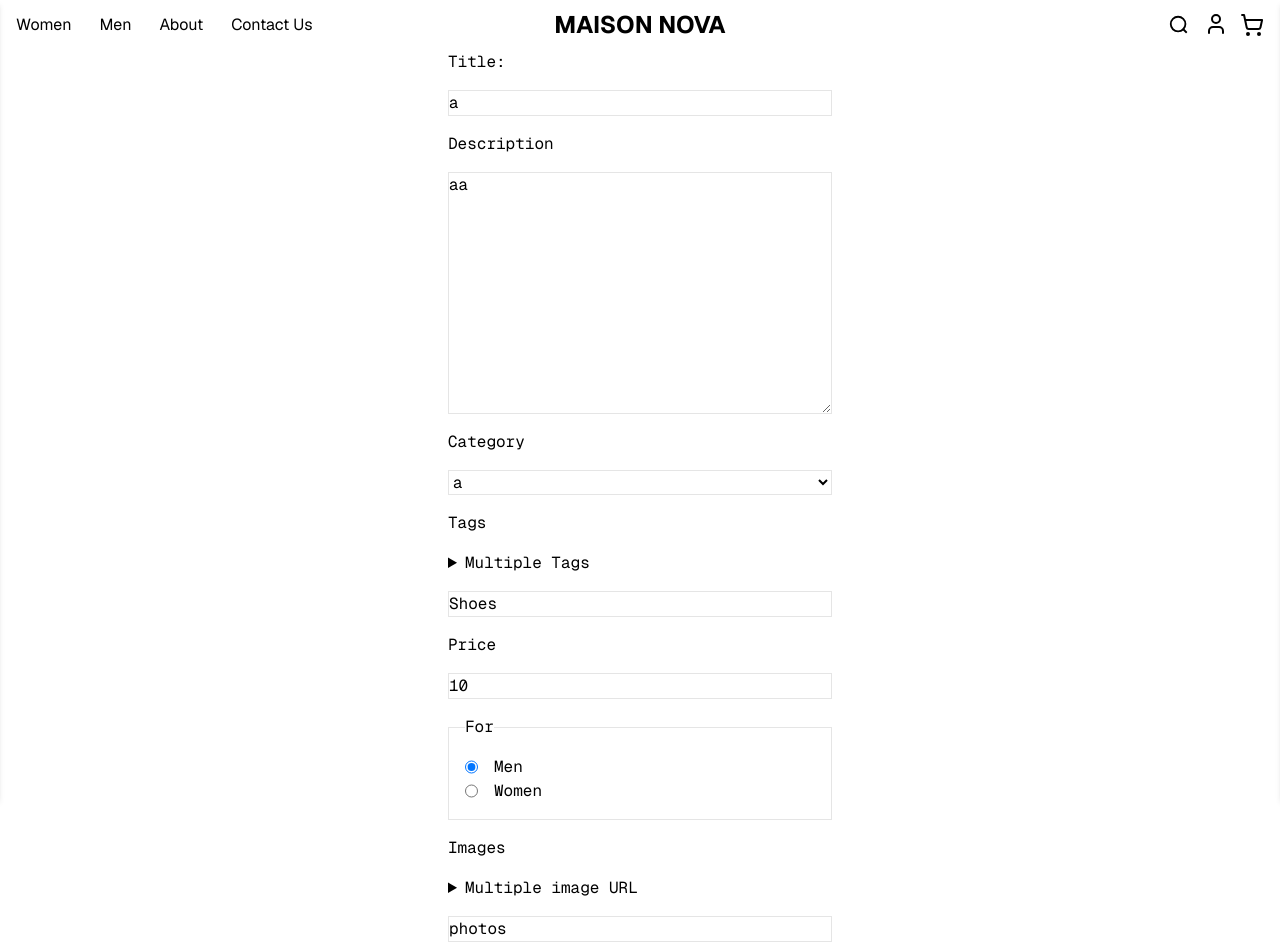
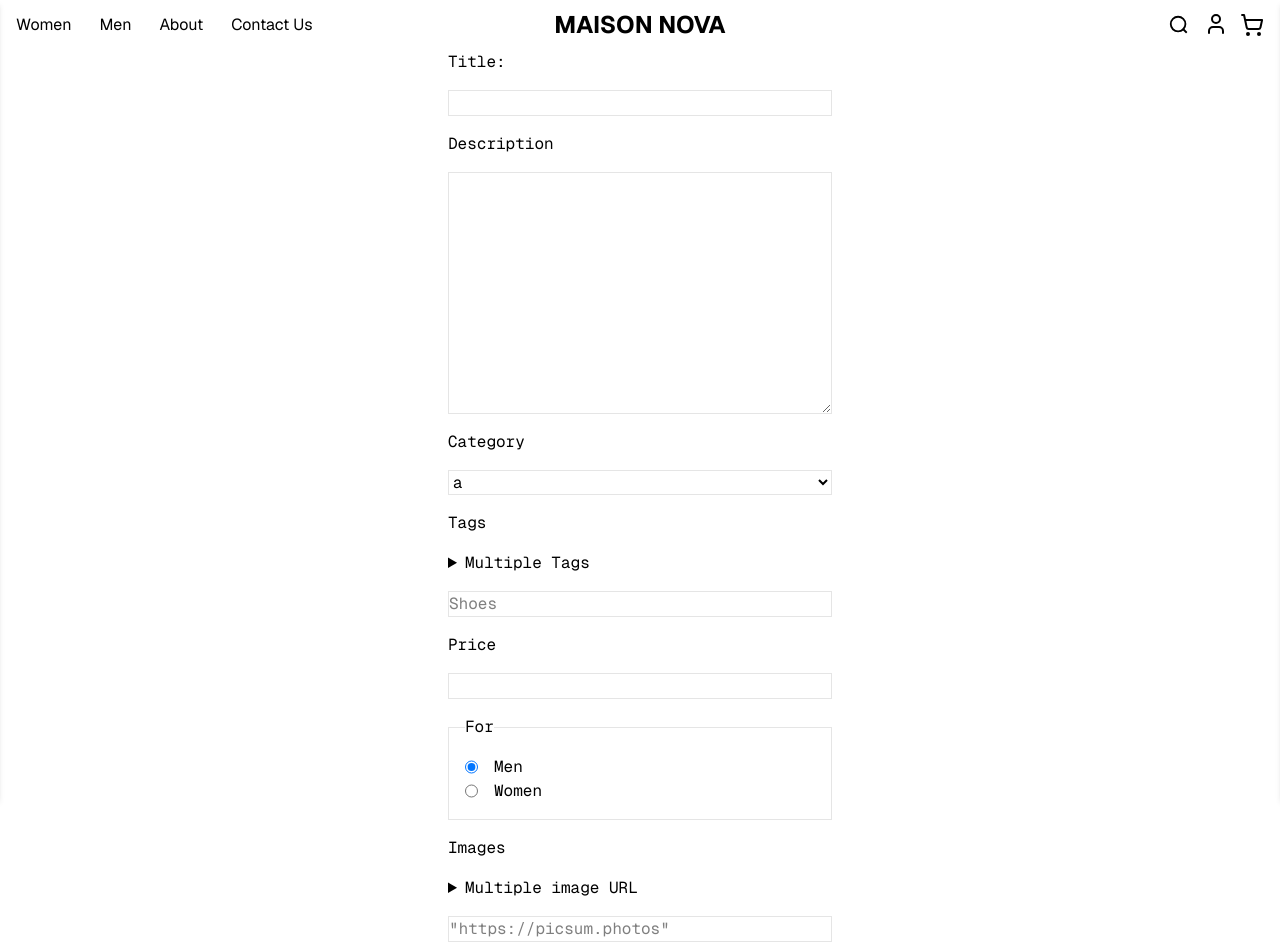
Before and after one commit to niki-pf/e-commerce-maison-nova, a Next.js app: page /admin/products/1 in a window 1280 px wide. Shown: the top 952 px of the page. Built offline with nearby package versions, Linux system fonts and the light colour scheme.

Commit message:
added input for new product, error handling for validation errros,

```diff
--- a/app/admin/actions.ts
+++ b/app/admin/actions.ts
@@ -1,13 +1,14 @@
 "use server";
 import { createProduct } from "@/lib/data/product";
-import { generateSlug } from "@/lib/utils";
-import { z } from "zod";
+import { revalidatePath } from "next/cache";
+import { redirect } from "next/navigation";
+import { z, ZodError } from "zod";
 
-const NewProductSchema = z.object({
+const productSchema = z.object({
   title: z.string().max(32),
   description: z.string().max(255),
+  gender: z.string(),
   category: z.string(),
-  gender: z.string(),
   tags: z
     .string()
     .transform((value) =>
@@ -17,29 +18,45 @@
         .filter((v) => v.length > 0)
     )
     .pipe(z.array(z.string())),
-  price: z.coerce.number().min(0),
+  price: z.coerce.number().gt(0),
   images: z
     .string()
     .transform((value) => value.split(",").map((v) => v.trim()))
-    .pipe(z.array(z.string().url())),
-  thumbnail: z.string().url(),
+    .pipe(z.array(z.url())),
+  thumbnail: z.url(),
 });
-type NewProduct = z.infer<typeof NewProductSchema>;
-export async function NewProduct(formData: FormData) {
-  const fields = {
+type Product = z.infer<typeof productSchema>;
+
+export async function crateNewProduct(
+  prevState: unknown,
+  formData: FormData
+): Promise<{
+  validationErrors: Record<string, string[]>
+  data: Product;
+  dbError: string;
+} | null> {
+  const product: Product = {
     title: formData.get("title") as string,
     description: formData.get("description") as string,
     gender: formData.get("gender") as string,
     category: formData.get("category") as string,
-    tags: formData.get("tags") as string,
-    price: formData.get("price") as string,
-    images: formData.get("images") as string,
+    tags: formData.get("tags") as unknown as string[],
+    price: formData.get("price") as unknown as number,
+    images: formData.get("images") as unknown as string[],
     thumbnail: formData.get("thumbnail") as string,
   };
-  const result = NewProductSchema.safeParse(fields);
+  const result = productSchema.safeParse(product);
+
   if (!result.success) {
-    console.error(result.error);
-    return;
+    const errors = z.flattenError(result.error);
+
+    return {
+      validationErrors: errors.fieldErrors,
+      data: product,
+      dbError: ""
+    };
   }
   await createProduct(result.data);
+  revalidatePath("/");
+  redirect("/admin/products");
 }
--- a/app/admin/products/[id]/page.tsx
+++ b/app/admin/products/[id]/page.tsx
@@ -1,45 +1,58 @@
-import React from "react";
+"use client";
+
+import React, { useActionState } from "react";
 import Form from "next/form";
 import Link from "next/link";
-import { NewProduct } from "../../actions";
+import { crateNewProduct } from "../../actions";
+import ValidationError from "@/components/error/validation-error";
+import DatabaseError from "@/components/error/database-error";
+
 export default function Page() {
+  const [state, formAction, isPending] = useActionState(crateNewProduct, null);
   return (
     <div className="grid">
       <Form
-        action={NewProduct}
-        className="grid max-w-lg font-mono gap-4 mx-auto min-w-sm">
+        action={formAction}
+        className="grid max-w-lg font-mono gap-4 mx-auto min-w-sm"
+        key={JSON.stringify(state?.data)}>
         <label htmlFor="title">Title:</label>
+        <ValidationError state={state} field="title"></ValidationError>
         <input
           type="text"
           name="title"
           id="title"
           className="border"
-          defaultValue={"a"}
+          defaultValue={state?.data.title}
           required
         />
-
         <label htmlFor="description">Description</label>
+        <ValidationError state={state} field="description"></ValidationError>
         <textarea
           name="description"
           id="description"
           className="border"
           rows={10}
-          defaultValue={"aa"}
+          defaultValue={state?.data.description}
           required
         />
 
         <label htmlFor="category">Category</label>
-        <select name="category" id="category" className="border">
-          <option value="a" defaultValue={"a"}>
-            a
-          </option>
+        <ValidationError state={state} field="category"></ValidationError>
+
+        <select
+          name="category"
+          id="category"
+          className="border"
+          defaultValue={state?.data.category ?? "a"}>
+          <option value="a">a</option>
         </select>
 
         <label htmlFor="images">Tags</label>
+        <ValidationError state={state} field="tags"></ValidationError>
         <details>
           <summary>Multiple Tags</summary>
           <p>
-            For multiple tags keep them comma-separeted, example,
+            For multiple tags keep them comma-separeted,
             {`"Shoes", "Summer"`}
           </p>
         </details>
@@ -48,11 +61,12 @@
           className="border"
           name="tags"
           placeholder="Shoes"
-          defaultValue={"Shoes"}
+          defaultValue={state?.data.tags}
           required
         />
 
         <label htmlFor="price">Price</label>
+        <ValidationError state={state} field="price"></ValidationError>
         <input
           type="number"
           name="price"
@@ -62,7 +76,7 @@
           className="border"
           min={0}
           max={99999}
-          defaultValue={"10"}
+          defaultValue={state?.data.price}
           required
         />
 
@@ -85,6 +99,8 @@
         </fieldset>
 
         <label htmlFor="images">Images</label>
+        <ValidationError state={state} field="images"></ValidationError>
+
         <details>
           <summary>Multiple image URL</summary>
           <p>
@@ -97,19 +113,21 @@
           className="border"
           name="images"
           placeholder={`"https://picsum.photos"`}
-          defaultValue={"photos"}
+          defaultValue={state?.data.images}
           required
         />
 
         <label htmlFor="thumbnail">Thumbnail Image</label>
+        <ValidationError state={state} field="thumbnail"></ValidationError>
         <input
           type="text"
           name="thumbnail"
           className="border"
           placeholder={`"https://picsum.photos"`}
-          defaultValue={"https://picsum.photos"}
+          defaultValue={state?.data.thumbnail}
           required
         />
+        <DatabaseError state={state?.dbError}></DatabaseError>
         <div className="flex gap-4 justify-end">
           <Link
             href={"/admin/products"}
@@ -118,6 +136,7 @@
           </Link>
           <button
             type="submit"
+            disabled={isPending}
             className="p-4 border bg-button text-background">
             Save Product
           </button>
--- /dev/null
+++ b/components/error/database-error.tsx
@@ -0,0 +1,11 @@
+import React from 'react'
+
+export default function DatabaseError({state}: {state: any}) {
+  if (!state?.dbError) return null;
+    return (
+<div className='text-destructive'>
+    <p >Database error:</p>
+    <p>{state.dbError}</p>
+</div>
+  )
+}
--- /dev/null
+++ b/components/error/validation-error.tsx
@@ -0,0 +1,18 @@
+import React from "react";
+
+export default function ValidationError({
+  state,
+  field,
+}: {
+  state: any;
+  field: string;
+}) {
+  if (!state?.validationErrors?.[field]) return null;
+  return (
+    <ul className="text-sm text-destructive mt-1">
+      {state.validationErrors[field].map((message: string, index: number) => (
+        <li key={index}>{message}</li>
+      ))}
+    </ul>
+  );
+}
--- a/lib/data/product.ts
+++ b/lib/data/product.ts
@@ -2,13 +2,14 @@
 import { generateSlug } from "../utils";
 
 type NewProductFromInput = Omit<Prisma.ProductCreateInput, "slug">;
-export async function createProduct(data: NewProductFromInput) {
+export async function createProduct(
+  data: NewProductFromInput
+) {
   const prisma = new PrismaClient();
   try {
     const result = await prisma.product.create({
       data: { ...data, slug: generateSlug(data.title) },
     });
-    console.log(result);
 
     await prisma.$disconnect();
   } catch (e) {
--- a/package.json
+++ b/package.json
@@ -26,6 +26,7 @@
     "sort-by-typescript": "^1.2.5",
     "tailwind-merge": "^3.3.1",
     "use-debounce": "^10.0.6",
+    "zod-validation-error": "^4.0.2",
     "zustand": "^5.0.8"
   },
   "devDependencies": {
```
Also changed, not shown: 1 other file (tests, documents, lock files or other folders).
